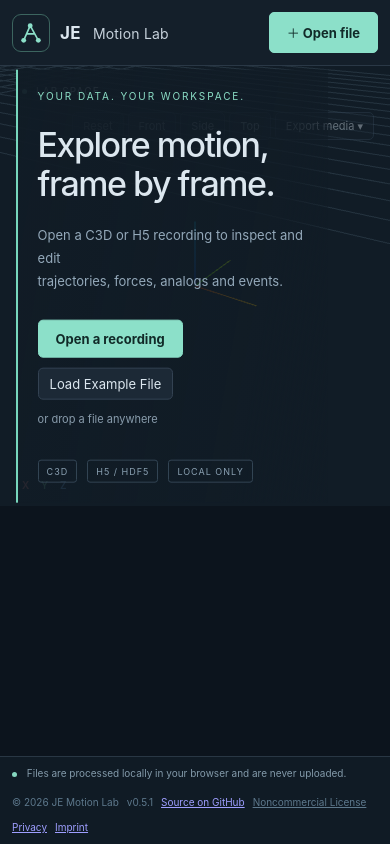
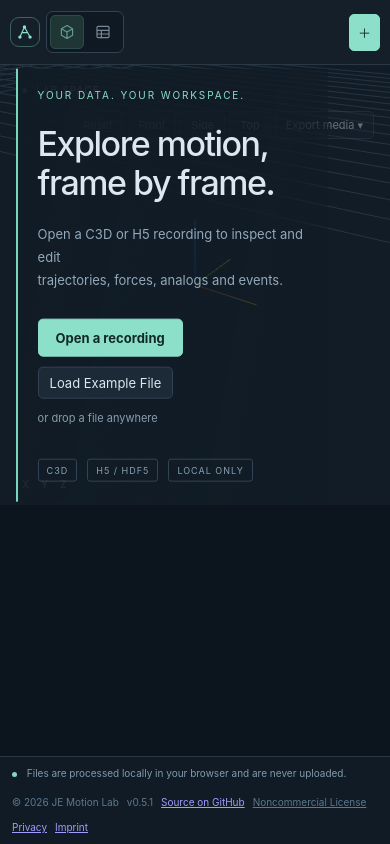
Before and after one commit to JEbbecke/mocap-web-viewer, a React (Vite) app: page / in a window 390 px wide. Built offline with nearby package versions, Linux system fonts and the light colour scheme.

Commit message:
feat(ui): add persistent workspace navigation to header

```diff
--- a/scripts/browser-crop-preview.mjs
+++ b/scripts/browser-crop-preview.mjs
@@ -79,7 +79,7 @@ export async function verifyCropPreview(page) {
   );
   assert.equal(Number(await page.locator('.plot-crop-before').getAttribute('data-end')), 0.05);
   assert.equal(Number(await page.locator('.plot-crop-after').getAttribute('data-start')), 0.15);
-  await page.getByRole('button', { name: 'Data Viewer', exact: true }).click();
+  await page.getByRole('button', { name: 'Data Visualizer', exact: true }).click();
   await page.waitForFunction(
     () =>
       [...document.querySelectorAll('.plot-crop-muted')].filter((el) => !el.hidden).length === 4,
@@ -175,7 +175,7 @@ export async function verifyCropPreview(page) {
     0,
     'Explorer retains independent model clock without crop shading',
   );
-  await page.getByRole('button', { name: 'Data Viewer', exact: true }).click();
+  await page.getByRole('button', { name: 'Data Visualizer', exact: true }).click();
   await page.getByRole('button', { name: 'Cancel crop', exact: true }).click();
   await page.setViewportSize({ width: 1440, height: 1000 });
   console.log(
--- a/scripts/browser-cross-format.mjs
+++ b/scripts/browser-cross-format.mjs
@@ -116,7 +116,7 @@ async function markerValues(page) {
   await explorer.getByLabel('Search explorer datasets').fill('Trajectories');
   await explorer.locator('nav button').first().click();
   const cells = await explorer.locator('tbody tr[data-row="0"] td').allTextContents();
-  await page.getByRole('button', { name: 'Data Viewer', exact: true }).click();
+  await page.getByRole('button', { name: 'Data Visualizer', exact: true }).click();
   return { currentFrame: cells[1], sourceFrame: Number(cells[2]), values: cells.slice(3, 8) };
 }
 
@@ -356,7 +356,7 @@ export async function verifyCrossFormat(page, analyticsEvents) {
     .slice(1)
     .map(Number);
   assert.deepEqual(surveyedCorners, [100, 100, 0, -100, 100, 0, -99, -101, 0.5, 100, -100, 0]);
-  await page.getByRole('button', { name: 'Data Viewer', exact: true }).click();
+  await page.getByRole('button', { name: 'Data Visualizer', exact: true }).click();
   await page.getByLabel('Open motion file').setInputFiles(resolve('.local/cross-incompatible.h5'));
   await page.waitForFunction(() => !document.body.textContent.includes('Reading your recording'));
   await chooseExportFormat(page, 'C3D');
--- a/scripts/browser-example.mjs
+++ b/scripts/browser-example.mjs
@@ -68,7 +68,7 @@ export async function verifyExampleFile(browser, base, development) {
     );
     await page.getByRole('button', { name: 'Data Explorer', exact: true }).click();
     await page.getByRole('region', { name: 'Data Explorer', exact: true }).waitFor();
-    await page.getByRole('button', { name: 'Data Viewer', exact: true }).click();
+    await page.getByRole('button', { name: 'Data Visualizer', exact: true }).click();
     const cropStart = page.getByRole('slider', { name: 'Crop start', exact: true });
     await cropStart.press('ArrowRight');
     await page.getByRole('button', { name: 'Crop', exact: true }).click();
--- a/scripts/browser-model-timing.mjs
+++ b/scripts/browser-model-timing.mjs
@@ -157,7 +157,7 @@ export async function verifyModelTiming(page) {
       );
       assert(Math.abs(firstTime - (independent && kind === 'ID' ? 7 : 0)) < 1e-10);
     }
-    await page.getByRole('button', { name: 'Data Viewer', exact: true }).click();
+    await page.getByRole('button', { name: 'Data Visualizer', exact: true }).click();
   }
   console.log(
     'Model timing smoke passed: alignment, crop, independent retention, shared cursor and desktop/laptop plot bounds.',
--- a/scripts/browser-smoke.mjs
+++ b/scripts/browser-smoke.mjs
@@ -6,6 +6,7 @@ import { resolve } from 'node:path';
 import assert from 'node:assert/strict';
 import { verifyLicense } from './browser-license.mjs';
 import { verifyExampleFile } from './browser-example.mjs';
+import { verifyWorkspaceNavigation } from './browser-workspace-navigation.mjs';
 import { verifyModelPlots } from './browser-model-plots.mjs';
 import { createModelTimingFixtures, verifyModelTiming } from './browser-model-timing.mjs';
 import { verifyCropPreview } from './browser-crop-preview.mjs';
@@ -265,6 +266,7 @@ try {
     }),
   );
   await page.goto(`http://127.0.0.1:4173${base}`, { waitUntil: 'networkidle' });
+  await verifyWorkspaceNavigation(page, false);
   assert.equal(await page.title(), 'JE Motion Lab | MoCap Viewer & Editor');
   assert.equal(await page.locator('.brand strong').innerText(), 'JE Motion Lab');
   assert.equal(
@@ -300,6 +302,7 @@ try {
   await page.getByLabel('Open motion file').setInputFiles(resolve('.local/populated.h5'));
   await controlsLoad;
   await page.getByRole('slider', { name: 'Frame', exact: true }).waitFor();
+  await verifyWorkspaceNavigation(page);
   await verifyTrialOverview(page, {
     title: 'Baseline',
     filename: 'populated.h5',
@@ -1048,7 +1051,7 @@ try {
         3,
         'available marker table still opens',
       );
-      await page.getByRole('button', { name: 'Data Viewer', exact: true }).click();
+      await page.getByRole('button', { name: 'Data Visualizer', exact: true }).click();
       await page.getByRole('slider', { name: 'Frame', exact: true }).press('End');
       assert.equal(
         await page
--- a/src/App.tsx
+++ b/src/App.tsx
@@ -128,6 +128,33 @@ export function App() {
           </strong>
           <span>MoCap Viewer &amp; Editor</span>
         </div>
+        <div className="workspace-nav" role="group" aria-label="Workspace">
+          <button
+            aria-label="Data Visualizer"
+            title="Data Visualizer"
+            aria-pressed={!data || !showExplorer}
+            disabled={!data}
+            onClick={() => setShowExplorer(false)}
+          >
+            <svg viewBox="0 0 20 20" aria-hidden="true">
+              <path d="m10 2 7 4v8l-7 4-7-4V6Zm0 8 7-4M10 10 3 6m7 4v8" />
+            </svg>
+            <span className="workspace-label">Data Visualizer</span>
+          </button>
+          <button
+            aria-label="Data Explorer"
+            title="Data Explorer"
+            aria-pressed={!!data && showExplorer}
+            disabled={!data}
+            onClick={() => setShowExplorer(true)}
+          >
+            <svg viewBox="0 0 20 20" aria-hidden="true">
+              <rect x="2.5" y="3" width="15" height="14" rx="1.5" />
+              <path d="M3 8h14M3 12.5h14M8 8v9" />
+            </svg>
+            <span className="workspace-label">Data Explorer</span>
+          </button>
+        </div>
         <div className="header-file">
           {data ? (
             <>
@@ -144,22 +171,27 @@ export function App() {
         </div>
         {data && (
           <div className="history-controls">
-            <button aria-pressed={showExplorer} onClick={() => setShowExplorer((value) => !value)}>
-              {showExplorer ? 'Data Viewer' : 'Data Explorer'}
-            </button>
             <button
+              aria-label="Undo"
               onClick={undoEdit}
               disabled={busy || !history.past.length}
               title={`Undo${history.past.length ? ': ' + history.past.at(-1)!.command.description : ''} (Ctrl/Cmd+Z)`}
             >
-              Undo
+              <svg viewBox="0 0 20 20" aria-hidden="true">
+                <path d="M7 3 3 7l4 4M3 7h9a5 5 0 0 1 0 10H9" />
+              </svg>
+              <span className="header-action-label">Undo</span>
             </button>
             <button
+              aria-label="Redo"
               onClick={redoEdit}
               disabled={busy || !history.future.length}
               title={`Redo${history.future.length ? ': ' + history.future.at(-1)!.command.description : ''} (Ctrl/Cmd+Shift+Z, Ctrl+Y)`}
             >
-              Redo
+              <svg viewBox="0 0 20 20" aria-hidden="true">
+                <path d="m13 3 4 4-4 4m4-4H8a5 5 0 0 0 0 10h3" />
+              </svg>
+              <span className="header-action-label">Redo</span>
             </button>
           </div>
         )}
@@ -167,8 +199,9 @@ export function App() {
           {data && (
             <ExportControl data={data} disabled={busy || !sourceFile || Boolean(cropSelection)} />
           )}
-          <button className="primary" onClick={open}>
-            ＋ Open file
+          <button className="primary" onClick={open} aria-label="Open file" title="Open file">
+            <span aria-hidden="true">＋</span>{' '}
+            <span className="header-action-label">Open file</span>
           </button>
         </div>
         <input
--- a/src/workspace.css
+++ b/src/workspace.css
@@ -6,6 +6,8 @@
   overflow: hidden;
 }
 header {
+  position: relative;
+  z-index: 2;
   display: flex;
   align-items: center;
   gap: 14px;
@@ -16,6 +18,7 @@ header {
   background: #141f2a;
 }
 .brand-mark {
+  flex: none;
   width: 38px;
   height: 38px;
   padding: 5px;
@@ -24,6 +27,7 @@ header {
   color: #8ce0c9;
 }
 .brand {
+  flex: none;
   display: flex;
   flex-direction: column;
   gap: 7px;
@@ -42,6 +46,63 @@ header {
   font-size: 9px;
   letter-spacing: 2px;
   color: #8096a8;
+}
+.workspace-nav {
+  display: flex;
+  flex: none;
+  gap: 2px;
+  padding: 3px;
+  border: 1px solid #334252;
+  border-radius: 7px;
+  background: #0f1923;
+}
+.workspace-nav button {
+  display: flex;
+  align-items: center;
+  justify-content: center;
+  gap: 7px;
+  padding: 7px 10px;
+  border-color: transparent;
+  background: transparent;
+  color: #b3c3d1;
+  transition:
+    background 0.15s,
+    color 0.15s,
+    border-color 0.15s;
+}
+.workspace-nav button:hover:not(:disabled) {
+  background: #263745;
+  color: #dce7ef;
+}
+.workspace-nav button[aria-pressed='true'] {
+  border-color: #3c655f;
+  background: #29463f;
+  color: #8ce0c9;
+}
+.workspace-nav button:disabled {
+  opacity: 0.65;
+}
+.workspace-nav button:focus-visible {
+  outline-offset: 1px;
+}
+.workspace-nav svg,
+.history-controls svg {
+  flex: none;
+  width: 16px;
+  height: 16px;
+  fill: none;
+  stroke: currentColor;
+  stroke-width: 1.5;
+  stroke-linecap: round;
+  stroke-linejoin: round;
+}
+.history-controls svg {
+  display: none;
+}
+@media (prefers-reduced-motion: reduce) {
+  .workspace-nav button {
+    transition: none;
+  }
 }
 .header-file {
   margin-left: auto;
@@ -1267,6 +1328,11 @@ footer .privacy-dot {
     gap: 10px;
     padding-inline: 16px;
   }
+  .workspace-nav button {
+    gap: 5px;
+    padding-inline: 7px;
+    font-size: 12px;
+  }
   .transport button {
     padding: 4px;
   }
@@ -1292,6 +1358,12 @@ footer .privacy-dot {
   }
 }
 @media (max-width: 900px) {
+  .workspace-label {
+    display: none;
+  }
+  .workspace-nav button {
+    padding: 8px;
+  }
   .timeline {
     flex-wrap: wrap;
   }
@@ -1313,10 +1385,9 @@ footer .privacy-dot {
     overflow: auto;
   }
   header {
-    padding: 12px;
-    min-height: 65px;
-    height: auto;
-    flex-wrap: wrap;
+    padding: 0 10px;
+    gap: 6px;
+    height: 65px;
   }
   .inspector.is-collapsed {
     width: 100%;
@@ -1332,11 +1403,6 @@ footer .privacy-dot {
   }
   .file-actions {
     margin-left: auto;
-  }
-  .history-controls {
-    order: 1;
-    width: 100%;
-    justify-content: flex-end;
   }
   .workspace {
     display: block;
@@ -1387,6 +1453,32 @@ footer .privacy-dot {
     font-size: 34px;
   }
 }
+@media (max-width: 600px) {
+  header .brand {
+    display: none;
+  }
+  header .brand-mark {
+    width: 30px;
+    height: 30px;
+  }
+  header .file-actions {
+    gap: 4px;
+  }
+  header button.primary {
+    padding: 8px;
+  }
+}
+@media (max-width: 480px) {
+  header .header-action-label {
+    display: none;
+  }
+  .history-controls svg {
+    display: block;
+  }
+  .history-controls button {
+    padding: 8px;
+  }
+}
 .brand-mark circle {
   fill: currentColor;
 }
@@ -1400,6 +1492,7 @@ footer .privacy-dot {
 }
 .history-controls {
   display: flex;
+  flex: none;
   gap: 4px;
 }
 .marker-row .rename-marker {
```
Also changed, not shown: scripts/browser-explorer.mjs (+7 -7 lines), scripts/browser-workspace-navigation.mjs (added, +109 -0 lines), 1 other file (tests, documents, lock files or other folders).
